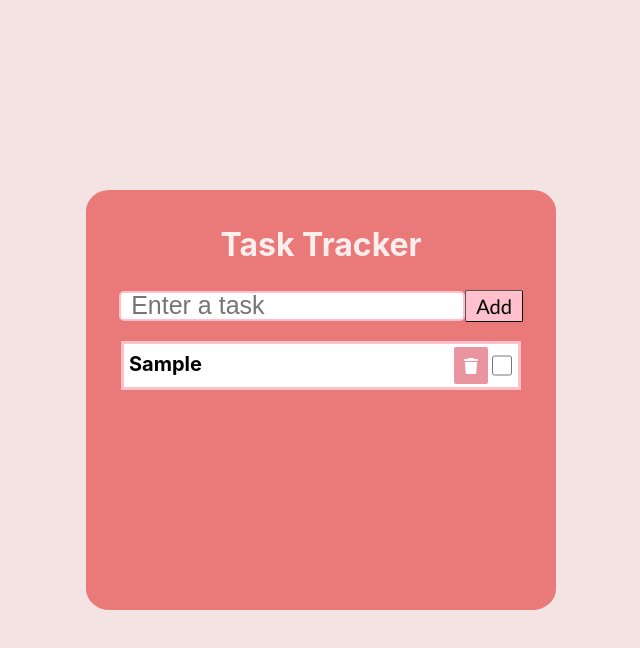
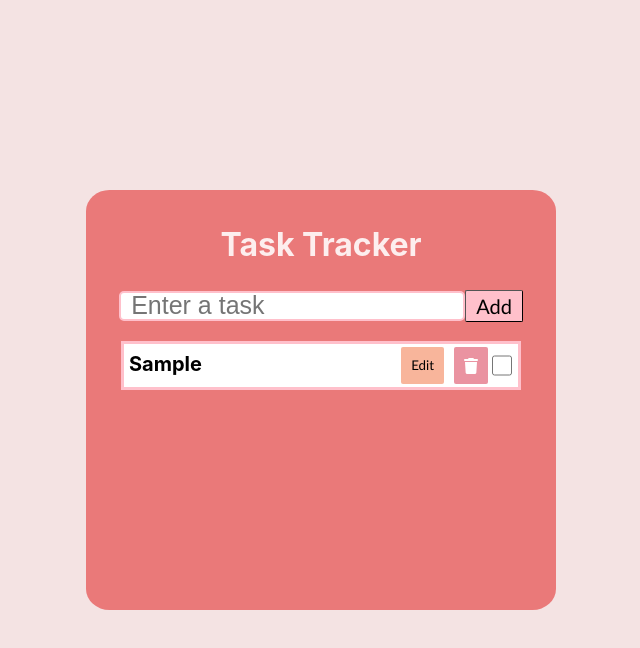
Before and after one commit to MegumiOhara/Task-Tracker-React, a React (Vite) app in the folder task-app/: page / in a window 1280 px wide. Both pictures are taken after typing "Sample" into the empty fields and a click on the button "Add". Shown: the top 648 px of the page, without its empty margins (319-959 px from the left). Built offline with nearby package versions, Linux system fonts and the light colour scheme.

Commit message:
fixed syntax and typo

```diff
--- a/task-app/src/Components/ToDoList.jsx
+++ b/task-app/src/Components/ToDoList.jsx
@@ -1,5 +1,5 @@
 import React, { useState } from "react";
-import EditToDo from "./EditToDo";
+
 
 function ToDoList(){
 
@@ -43,18 +43,19 @@ function deleteTask(index){
 }
 function editTask(index){
     //set the editing index to the clicked tasks index
-        setEditingIntex(index);
+        setEditingIndex(index);
     //prefill the input with the current task
     setEditingText(tasks[index].text);
     }
     //Handle input change for editing task
     function handleEditInputChange(event){
-        setEditingText(event.targe.value);
+        setEditingText(event.target.value);
     }
     //save the edited Task
     function saveTask(){
-        const updatedTasks=tasks.map((task,i)=>
-        i === editingIndex?{...task,text:editingText}:task);
+        const updatedTasks= tasks.map((task, i) =>
+        i === editingIndex ? {...task, text:editingText } : task
+        );
 
         setTasks(updatedTasks);
         setEditingIndex(null); //clear editing state
@@ -84,7 +85,8 @@ function doneTask(index){
                 type="text"
                 placeholder="Enter a task"
                 value={newTask}
-                onChange={handleInputChange}/>
+                onChange={handleInputChange}
+            />
             <button
                 className="add-button"
                 onClick= {addTask}>
@@ -92,20 +94,35 @@ function doneTask(index){
             </button>
         </div>
         <ul>
-            {tasks.map((task, index) =>
+            {tasks.map((task, index) => (
                 <li key={index}>
                     {editingIndex === index ? (
-                        <EditToDo
-                            taskText={editingText}
-                            handleEditInputChange={handleEditInputChange}
-                            saveTask={saveTask}
-                            cancelEdit={cancelEdit}
-                            />
+                        <>
+                        <input
+                            className= "edit-input"
+                            type="text"
+                            value={editingText}
+                            onChange={handleEditInputChange}>
+                        </input>
+                        <button className="save-button" onClick={saveTask}>
+                            Save
+                        </button>
+                        <button className="cancel-button" onClick={cancelEdit}>
+                            Cancel
+                        </button>
+                        </>
                     ) : (
                         <>
                         <span className={`text ${task.completed ? "completed" : ""}`}>
                             {task.text}
                         </span>
+                        <button
+                            className="edit-button"
+                            onClick= {() => editTask(index)}>
+                            Edit
+                        </button>
+                        </>
+                    )}
                         <button
                             className="delete-button"
                             onClick={() => deleteTask(index)}
@@ -116,11 +133,10 @@ function doneTask(index){
                             className="complete"
                             type="checkbox"
                             onChange={() => doneTask(index)}
-                            checked={task.completed}></input>
-                        </>
-                    )}
+                            checked={task.completed}>
+                        </input>
                 </li>
-            )}
+            ))}
         </ul>
     </div>
     </div>
```
